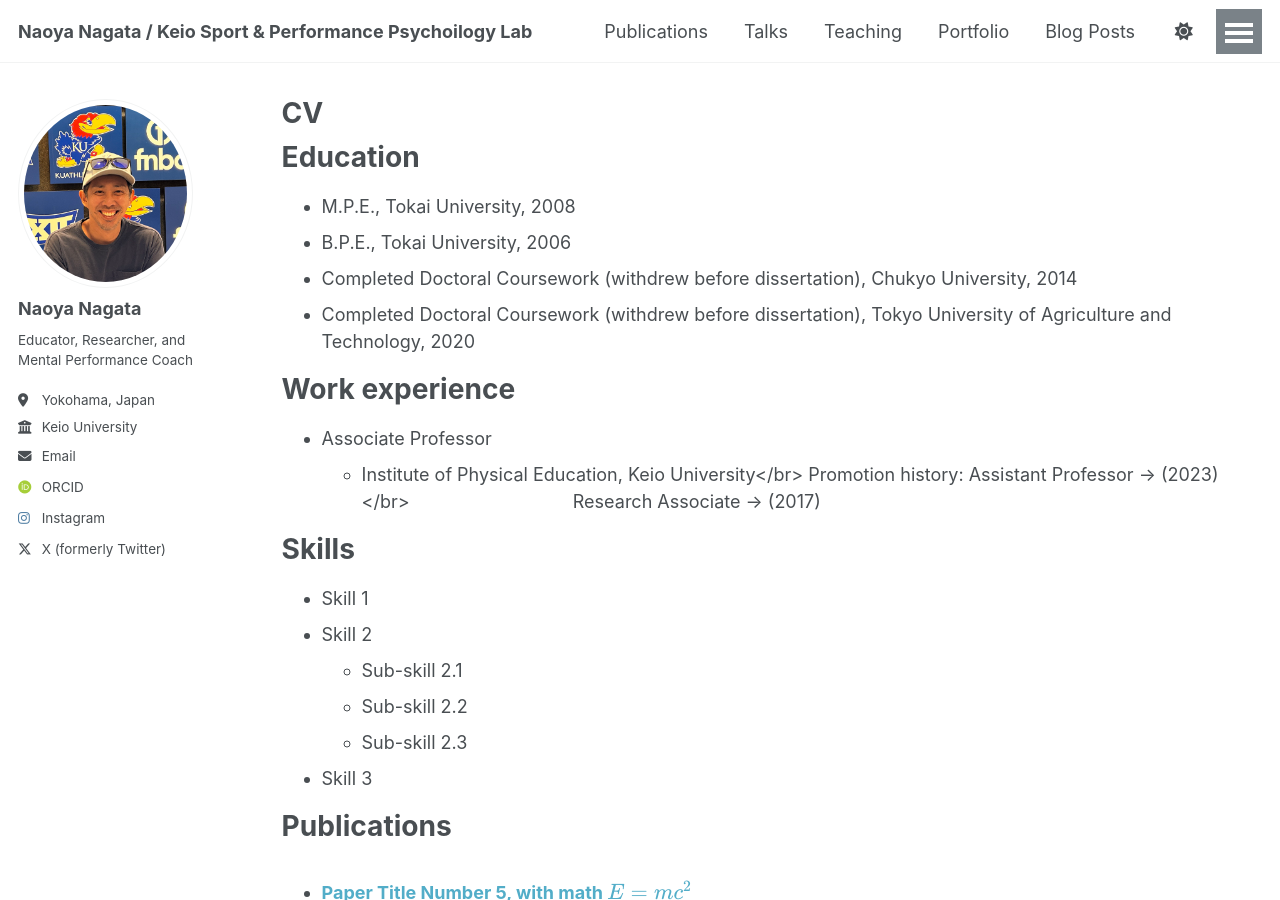
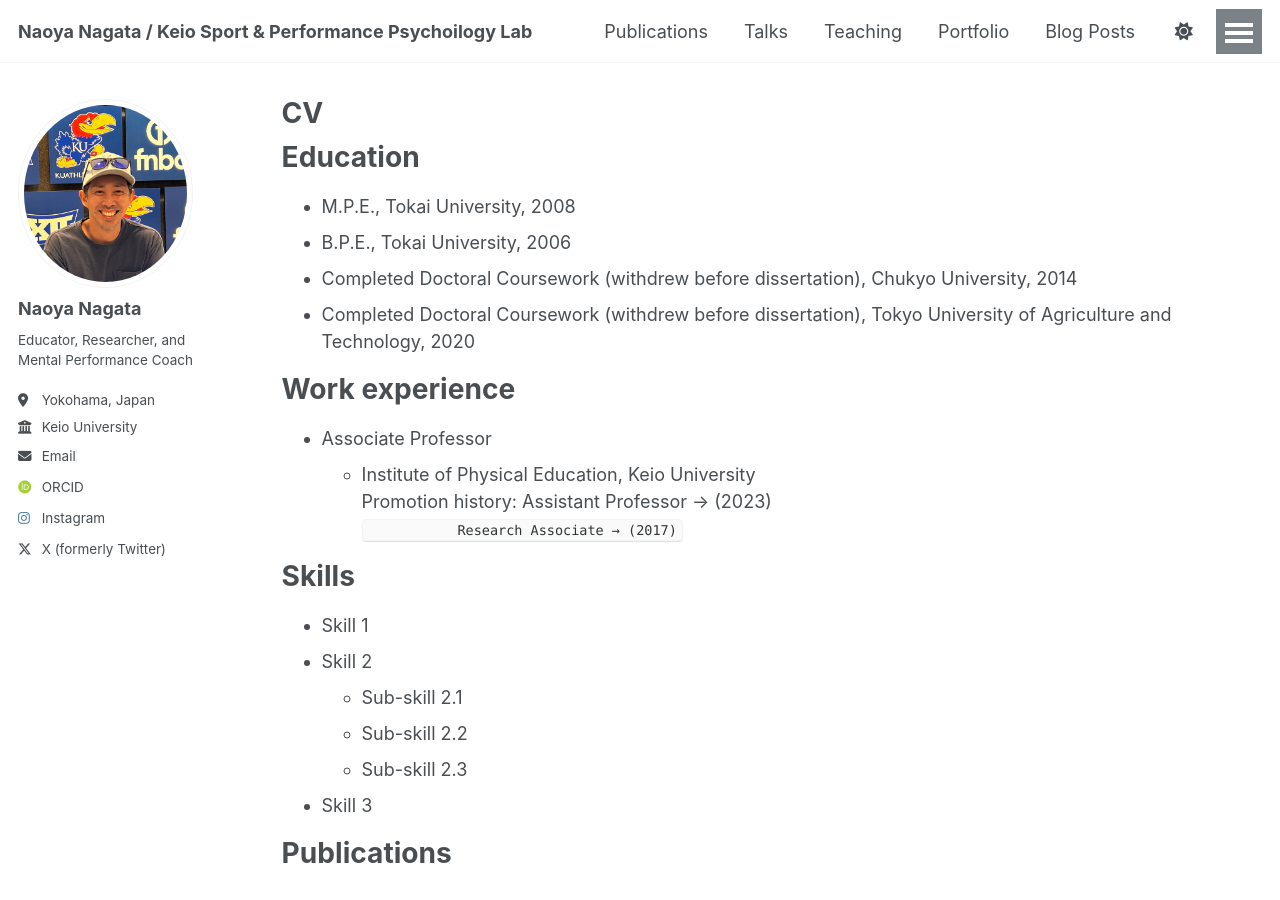
Before and after one commit to naganao329/naganao329.github.io, a Jekyll site: the page built from _pages/cv.md, in a window 1280 px wide and 900 px high. Built offline with Jekyll 4.4.1, drawn with Linux system fonts in a browser that asks for light colours; some web fonts are replaced; a script that is not in the unit is left out.

Commit message:
Nov. 20, 2025, 20:53 CST

```diff
--- a/_pages/cv.md
+++ b/_pages/cv.md
@@ -19,9 +19,9 @@ Education
 Work experience
 ======
 * Associate Professor
-  * Institute of Physical Education, Keio University</br>
-  Promotion history: Assistant Professor →  (2023)</br>
-  &emsp;&emsp;&emsp;&emsp;&emsp;&emsp;&emsp;&emsp;&ensp;&nbsp;Research Associate → (2017)
+  * Institute of Physical Education, Keio University<br>
+  Promotion history: Assistant Professor →  (2023)<br>
+<code>  &emsp;&emsp;&emsp;&emsp;&emsp;&emsp;&emsp;&emsp;&ensp;&nbsp;<code>Research Associate → (2017)
 
 Skills
 ======
```
Also changed, not shown: _pages/about.md (+1 -5 lines).
